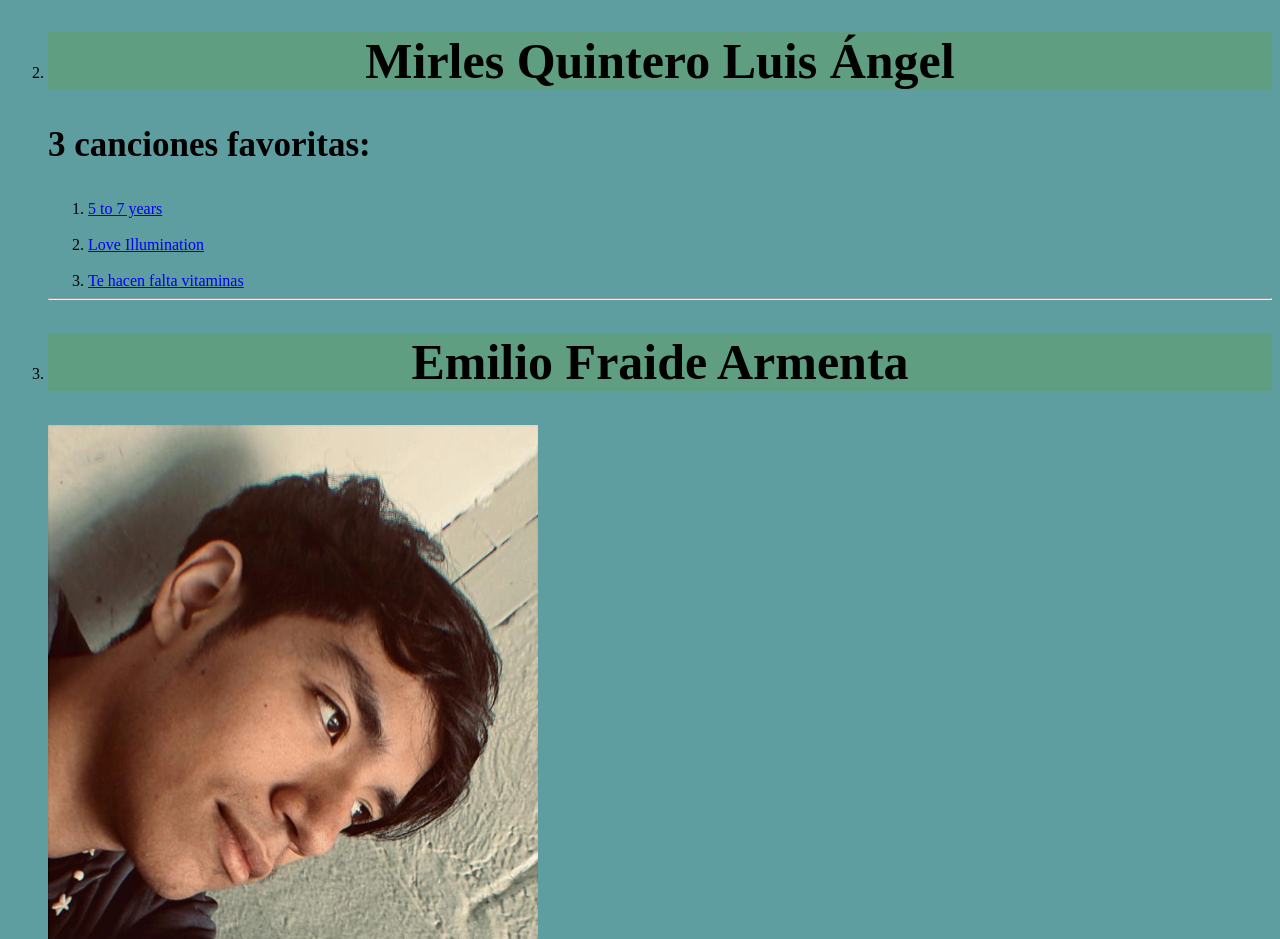
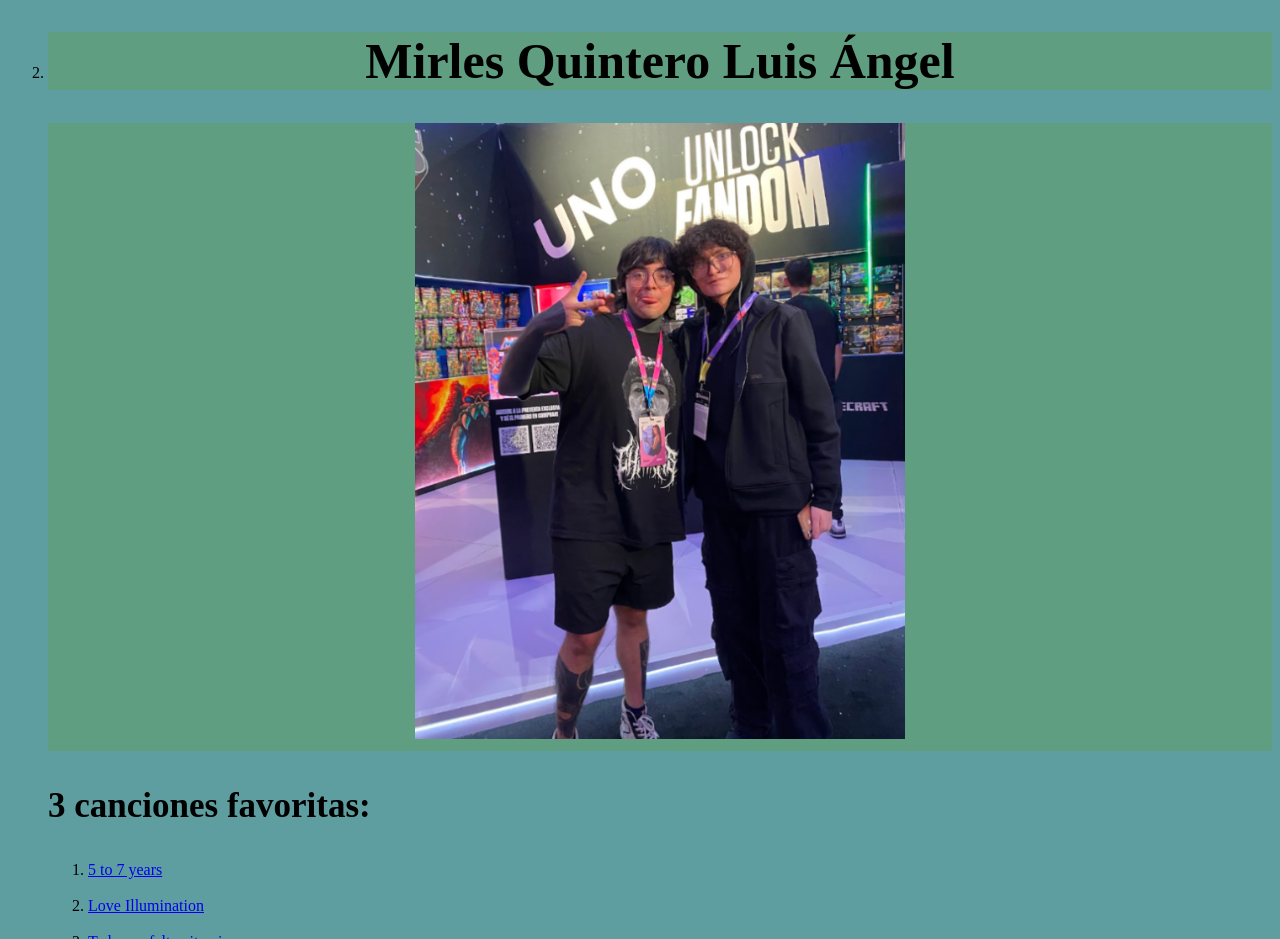
Before and after one commit to luanita127/ENP6-CW25-E2, a plain HTML site: page Templates/creditos.html in a window 1280 px wide. Shown: the part 942-1881 px from the top of the page. Drawn offline with Linux system fonts and the light colour scheme.

Commit message:
Update creditos.html

```diff
--- a/Templates/creditos.html
+++ b/Templates/creditos.html
@@ -29,6 +29,7 @@
             <hr>
             <li>
                 <h1>Mirles Quintero Luis Ángel<h1>
+                <img src="../Statics/img/Fotografía.png" width="40%" height="20%">
                 <h3>3 canciones favoritas:</h3>
                 <ol>
                     <li><a href= "https://www.youtube.com/watch?v=UlmrdDtDjLU"> 5 to 7 years </a></li>
```
